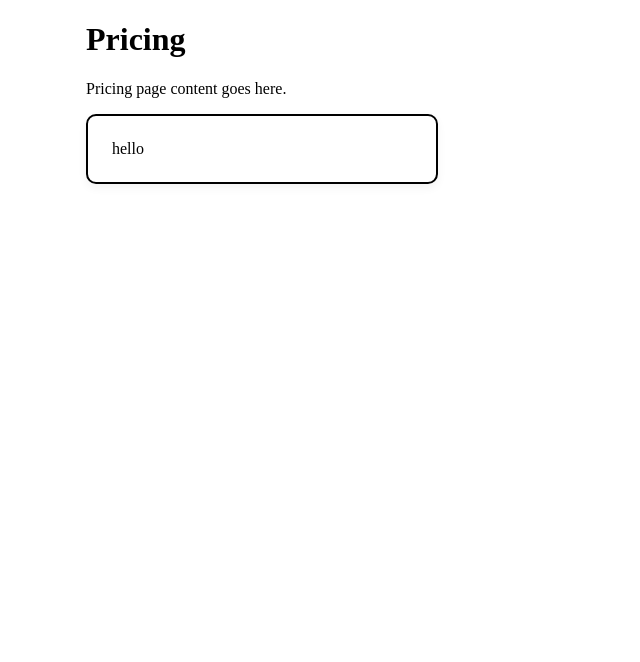
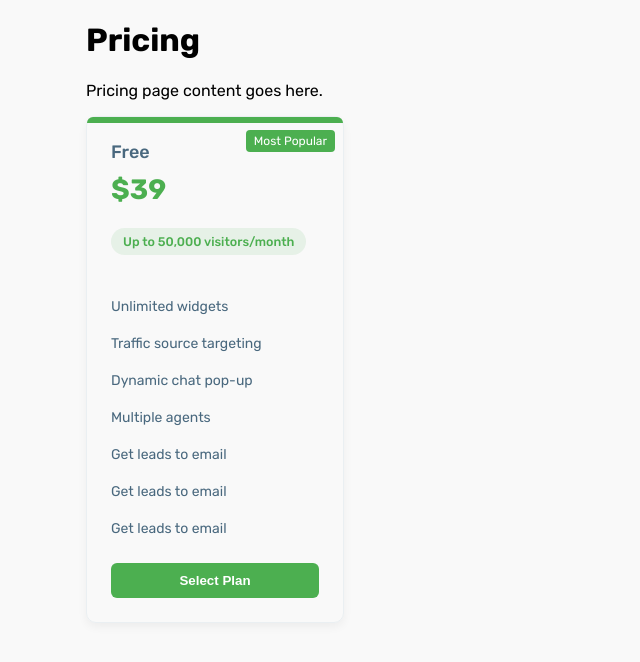
Before and after one commit to muntasirudoy/arraytics-task, a React (Vite) app in the folder pricing-plan/: page / in a window 1280 px wide. Shown: the top 662 px of the page, without its empty margins (0-640 px from the left). Built offline with nearby package versions, Linux system fonts and the light colour scheme.

Commit message:
style(Card): add global style and upgrade card style and google add font

```diff
--- a/pricing-plan/src/components/layout/container/Container.styles.js
+++ b/pricing-plan/src/components/layout/container/Container.styles.js
@@ -5,6 +5,7 @@ export const Content = styled.div`
   margin: 0 auto;
   padding: 0 16px;
   box-sizing: border-box;
+
   @media (min-width: 320px) {
     max-width: 300px;
   }
@@ -23,7 +24,4 @@ export const Content = styled.div`
   @media (min-width: 1200px) {
     max-width: 1140px;
   }
-  @media (min-width: 1400px) {
-    max-width: 1320px;
-  }
 `;
--- a/pricing-plan/src/components/ui/Badge/Badge.jsx
+++ b/pricing-plan/src/components/ui/Badge/Badge.jsx
@@ -1,7 +1,11 @@
-import { StyledBadge } from "./Badge.styles";
+import { StyledBadge } from "./Badge.style";
 
-const Badge = ({ children }) => {
-  return <StyledBadge>{children}</StyledBadge>;
+const Badge = ({ children, bgColor, rounded }) => {
+  return (
+    <StyledBadge $bgColor={bgColor} $rounded={rounded}>
+      {children}
+    </StyledBadge>
+  );
 };
 
 Badge.displayName = "Badge";
--- a/pricing-plan/src/components/ui/Badge/Badge.style.js
+++ b/pricing-plan/src/components/ui/Badge/Badge.style.js
@@ -2,11 +2,11 @@ import styled from "styled-components";
 
 export const StyledBadge = styled.span`
   position: absolute;
-  top: -10px;
-  right: -10px;
-  background-color: #ffb703;
-  color: #000;
+  top: 13px;
+  right: 8px;
+  background-color: ${({ $bgColor }) => $bgColor};
+  color: white;
   padding: 4px 8px;
   font-size: 12px;
-  border-radius: 6px;
+  border-radius: ${({ $rounded }) => $rounded || "4px"};
 `;
--- a/pricing-plan/src/components/ui/Card/Card.jsx
+++ b/pricing-plan/src/components/ui/Card/Card.jsx
@@ -1,37 +1,57 @@
+import cardThemes from "../../../utils/card-theme";
+import Badge from "../Badge/Badge";
 import {
   CardContainer,
   CardHeader,
   CardTitle,
+  CardTopStripe,
   FeatureItem,
   FeatureList,
   Price,
   SelectPlanButton,
   Subtitle,
 } from "./Card.styles";
-import Badge from "../Badge/Badge";
 
-const Card = ({ children, borderColor }) => {
-  return <CardContainer borderColor={borderColor}>{children}</CardContainer>;
+const Card = ({ children, variant = "blue" }) => {
+  const theme = cardThemes[variant] || cardThemes.blue;
+  return (
+    <CardContainer $borderColor={theme.borderColor}>
+      <CardTopStripe $bgColor={theme.primary} />
+      {children}
+    </CardContainer>
+  );
 };
 
-const Header = ({ title, price, subtitle, badge }) => (
+const Header = ({ title, price, subtitle, badge, variant }) => {
+  const theme = cardThemes[variant] || cardThemes.blue;
+
+  return (
     <CardHeader>
-    {badge && <Badge>{badge}</Badge>}
+      {badge && <Badge bgColor={theme.badgeColor}>{badge}</Badge>}
       <CardTitle>{title}</CardTitle>
-    <Price>{price}</Price>
-    {subtitle && <Subtitle>{subtitle}</Subtitle>}
+      <Price $color={theme.primary}>{price}</Price>
+      {subtitle && (
+        <Subtitle $bgColor={theme.primary} $color={theme.primary}>
+          {subtitle}
+        </Subtitle>
+      )}
     </CardHeader>
   );
+};
 
 const Features = ({ children }) => <FeatureList>{children}</FeatureList>;
 
 const Feature = ({ children }) => <FeatureItem>{children}</FeatureItem>;
 
-const Action = ({ onClick, label, bgColor }) => (
-  <SelectPlanButton onClick={onClick} bgColor={bgColor}>
+const Action = ({ onClick, label, variant }) => {
+  const theme = cardThemes[variant] || cardThemes.blue;
+
+  return (
+    <SelectPlanButton onClick={onClick} $bgColor={theme.buttonColor}>
       {label}
     </SelectPlanButton>
   );
+};
 
 Card.Header = Header;
 Card.Features = Features;
--- a/pricing-plan/src/components/ui/Card/Card.styles.js
+++ b/pricing-plan/src/components/ui/Card/Card.styles.js
@@ -1,12 +1,22 @@
 import styled from "styled-components";
-
+export const CardTopStripe = styled.div`
+  height: 6px;
+  width: 100%;
+  background-color: ${({ $bgColor }) => $bgColor};
+  border-top-left-radius: 10px;
+  border-top-right-radius: 10px;
+  position: absolute;
+  top: 0;
+  left: 0;
+`;
 export const CardContainer = styled.div`
-  border: 2px solid ${({ borderColor }) => borderColor};
+  border: 1px solid ${({ $borderColor }) => $borderColor || "#ccc"};
   border-radius: 10px;
   padding: 24px;
   width: 100%;
-  max-width: 300px;
+  max-width: 258px;
   box-shadow: 0 4px 10px rgba(0, 0, 0, 0.05);
+  position: relative;
 `;
 
 export const CardHeader = styled.div`
@@ -14,24 +24,36 @@ export const CardHeader = styled.div`
 `;
 
 export const CardTitle = styled.h2`
-  font-size: 24px;
-  font-weight: 600;
+  font-size: 18px;
+  font-weight: 500;
   margin: 0;
+  color: var(--primary-color);
 `;
 
 export const Price = styled.p`
   font-size: 28px;
   font-weight: 700;
   margin: 10px 0;
+  color: ${({ $color }) => $color || "#ccc"};
 `;
 
 export const Subtitle = styled.p`
-  background-color: #f0f0f0;
+  background-color: ${({ $bgColor, $opacity = 0.11 }) =>
+    $bgColor
+      ? `${$bgColor}${
+          typeof $opacity === "number"
+            ? Math.round($opacity * 255)
+                .toString(16)
+                .padStart(2, "0")
+            : ""
+        }`
+      : "transparent"};
   padding: 6px 12px;
   border-radius: 999px;
   display: inline-block;
-  font-size: 14px;
-  font-weight: 600;
+  font-size: 12.5px;
+  font-weight: 500;
+  color: ${({ $color }) => $color};
 `;
 
 export const FeatureList = styled.ul`
@@ -42,11 +64,14 @@ export const FeatureList = styled.ul`
 
 export const FeatureItem = styled.li`
   font-size: 14px;
-  margin-bottom: 8px;
+  margin: 0;
+  font-weight: 400;
+  color: var(--primary-color);
+  padding: 10px 0;
 `;
 
 export const SelectPlanButton = styled.button`
-  background-color: ${({ bgColor }) => bgColor};
+  background-color: ${({ $bgColor }) => $bgColor || "#007bff"};
   color: white;
   padding: 10px 16px;
   border: none;
--- a/pricing-plan/src/index.css
+++ b/pricing-plan/src/index.css
@@ -0,0 +1 @@
+@import url('https://fonts.googleapis.com/css2?family=Rubik:ital,wght@0,300..900;1,300..900&display=swap');
--- a/pricing-plan/src/main.jsx
+++ b/pricing-plan/src/main.jsx
@@ -2,9 +2,11 @@ import { StrictMode } from "react";
 import { createRoot } from "react-dom/client";
 import "./index.css";
 import PricingPage from "./pages/pricing/index.jsx";
+import GlobalStyle from "./styles/GlobalStyle.js";
 
 createRoot(document.getElementById("root")).render(
   <StrictMode>
+    <GlobalStyle />
     <PricingPage />
   </StrictMode>
 );
--- a/pricing-plan/src/pages/pricing/index.jsx
+++ b/pricing-plan/src/pages/pricing/index.jsx
@@ -7,7 +7,25 @@ const PricingPage = () => {
       <h1>Pricing</h1>
       <p>Pricing page content goes here.</p>
       <div>
-        <Card>hello</Card>
+        <Card variant="green">
+          <Card.Header
+            title="Free"
+            price="$39"
+            subtitle="Up to 50,000 visitors/month"
+            badge="Most Popular"
+            variant="green"
+          />
+          <Card.Features>
+            <Card.Feature>Unlimited widgets</Card.Feature>
+            <Card.Feature>Traffic source targeting</Card.Feature>
+            <Card.Feature>Dynamic chat pop-up</Card.Feature>
+            <Card.Feature>Multiple agents</Card.Feature>
+            <Card.Feature>Get leads to email</Card.Feature>
+            <Card.Feature>Get leads to email</Card.Feature>
+            <Card.Feature>Get leads to email</Card.Feature>
+          </Card.Features>
+          <Card.Action label="Select Plan" onClick={() => {}} variant="green" />
+        </Card>
       </div>
     </Container>
   );
--- /dev/null
+++ b/pricing-plan/src/styles/GlobalStyle.js
@@ -0,0 +1,20 @@
+import { createGlobalStyle } from "styled-components";
+
+const GlobalStyle = createGlobalStyle`
+  :root {
+    --font-family-base: 'Rubik', sans-serif;
+    --primary-color: #49687E;
+  }
+  body {
+    margin: 0;
+    padding: 0;
+    font-family: var(--font-family-base);
+    background-color: #f9f9f9;
+  }
+
+  *, *::before, *::after {
+    box-sizing: border-box;
+  }
+`;
+
+export default GlobalStyle;
--- /dev/null
+++ b/pricing-plan/src/utils/card-color.js
@@ -0,0 +1,11 @@
+const cardColors = [
+  "#2196F3",
+  "#FF9800",
+  "#4CAF50",
+  "#9C27B0",
+  "#E91E63",
+  "#00BCD4",
+  "#795548",
+];
+
+export default cardColors;
--- /dev/null
+++ b/pricing-plan/src/utils/card-theme.js
@@ -0,0 +1,32 @@
+const cardThemes = {
+  blue: {
+    primary: "#2196F3",
+    borderColor: "#eaeff2",
+    buttonColor: "#2196F3",
+    subtitleBg: "#E3F2FD",
+    badgeColor: "#2196F3",
+  },
+  yellow: {
+    borderColor: "#eaeff2",
+    buttonColor: "#FF9800",
+    subtitleBg: "#FFF3E0",
+    badgeColor: "#FF9800",
+    primary: "#FF9800",
+  },
+  green: {
+    borderColor: "#eaeff2",
+    buttonColor: "#4CAF50",
+    subtitleBg: "#E8F5E9",
+    badgeColor: "#4CAF50",
+    primary: "#4CAF50",
+  },
+  purple: {
+    borderColor: "#eaeff2",
+    buttonColor: "#9C27B0",
+    subtitleBg: "#F3E5F5",
+    badgeColor: "#9C27B0",
+    primary: "#9C27B0",
+  },
+};
+
+export default cardThemes;
```
Lines whose indentation alone changed are shown as unchanged.
